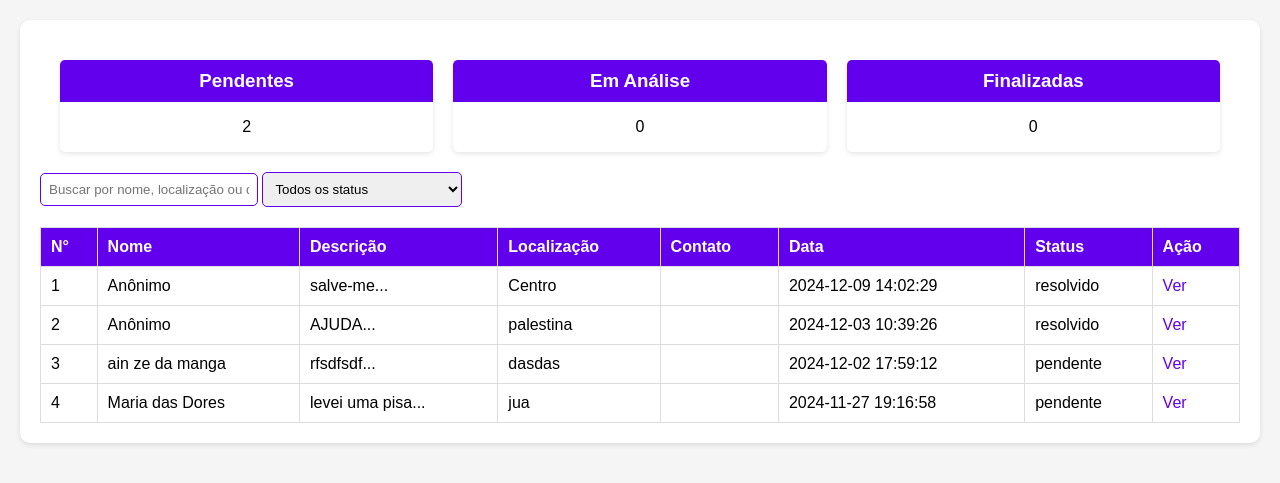
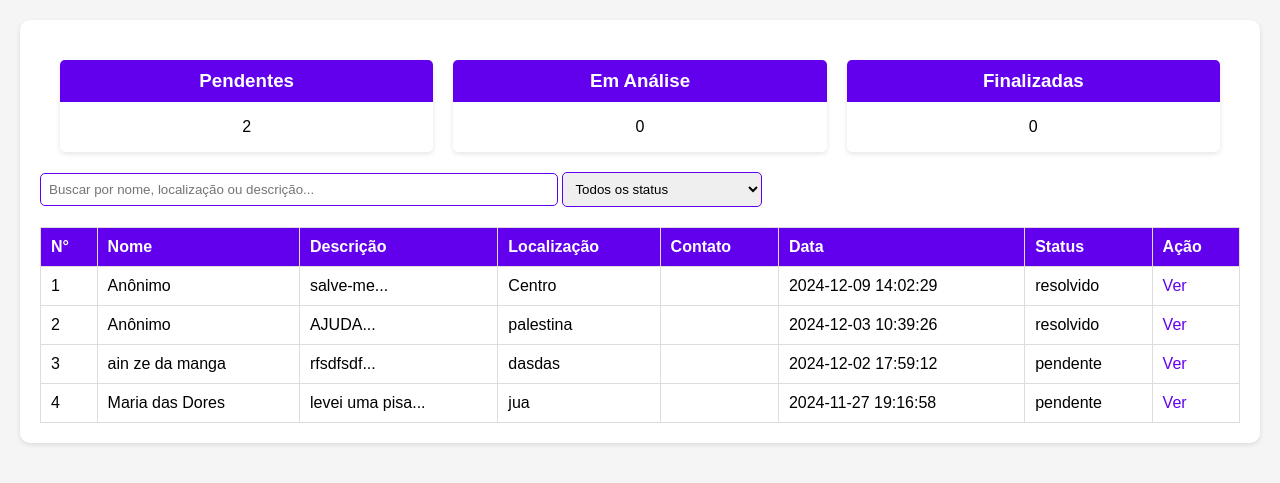
Before and after one commit to CrislainyMartins/desenvolvimento, a PHP site: page /desenvolvimento/backend/admin.php in a window 1280 px wide. Shown: the part 86-569 px from the top of the page. Run offline with PHP 8.4, Linux system fonts and the light colour scheme; a user stored in the database is signed in; data comes from the database, SQL or seed files in the repository.

Commit message:
Ajusta estilos de filtros: aumenta largura do campo de busca para 500px e adiciona estilos ao filtro de status

```diff
--- a/css/admin.css
+++ b/css/admin.css
@@ -45,12 +45,19 @@
             border-radius: 5px 5px 0 0;
         }
 
-        .filtros #busca, .filtros #filtroStatus {
+        .filtros #busca {
             padding: 8px;
+            width: 500px;
+            border: 1px solid #6200ee;
+            border-radius: 5px;
+        }
+
+         .filtros #filtroStatus{
+              padding: 8px;
             width: 200px;
             border: 1px solid #6200ee;
             border-radius: 5px;
-        }
+         }
 
         .container {
             max-width: 1200px;
```
